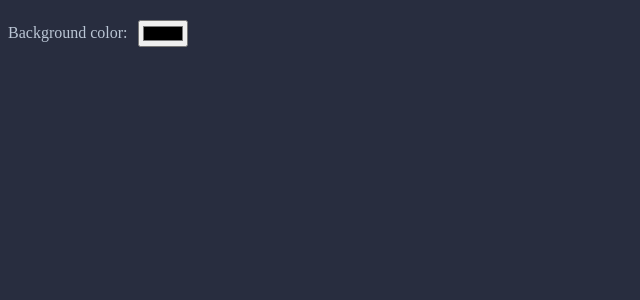
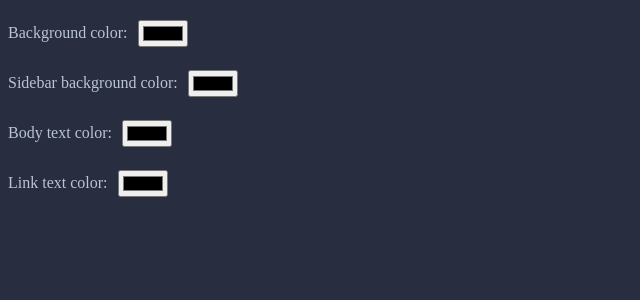
Before and after one commit to apoorvraizadadev/canvas-modifier, a React (Vite) app in the folder canvas-modifier/: page / in a window 1280 px wide. Shown: the top 300 px of the page, without its empty margins (0-640 px from the left). Built offline with nearby package versions, Linux system fonts and the light colour scheme; a web font is replaced by a local one.

Commit message:
Added more options

```diff
--- a/canvas-modifier/public/user_defined.css
+++ b/canvas-modifier/public/user_defined.css
@@ -1,10 +1,14 @@
+
 :root {
     --background-color: #383838;
+    --sidebar-background-color: #383838;
+    --body-text-color: #383838;
+    --link-text-color: #383838;
 }
 
 @font-face {
-  font-family: 'Inconsolata';
-  src: url('chrome-extension://__MSG_@@extension_id__/fonts/Inconsolata.ttf') format('truetype');
+font-family: 'Inconsolata';
+src: url('chrome-extension://__MSG_@@extension_id__/fonts/Inconsolata.ttf') format('truetype');
 }
 
 *
@@ -16,3 +20,31 @@ body
 {
     background-color: var(--background-color) !important;
 }
+
+div::after
+{
+    background-image: none !important;
+}
+
+header#header
+{
+    background-color: var(--sidebar-background-color) !important;
+}
+
+p
+{
+    color: var(--body-text-color) !important;
+}
+
+a
+{
+    color: var(--link-text-color) !important;
+}
+
+a.ic-app-header__logomark, div.ic-app-header__logomark-container
+{
+    background-image: none !important;
+    background-color: var(--sidebar-background-color) !important;
+    width: 0px;
+    height: 0px;
+}
--- a/canvas-modifier/src/App.jsx
+++ b/canvas-modifier/src/App.jsx
@@ -3,7 +3,12 @@ import './App.css'
 import ColorModifier from './ColorModifier'
 
 function App() {
-  const properties = [{ name: "Background color",  variable: "--background-color"}]
+  const properties = [
+    { name: "Background color",  variable: "--background-color"},
+    { name: "Sidebar background color",  variable: "--sidebar-background-color"},
+    { name: "Body text color",  variable: "--body-text-color"},
+    { name: "Link text color",  variable: "--link-text-color"},
+  ]
 
   return (
     <>
```
